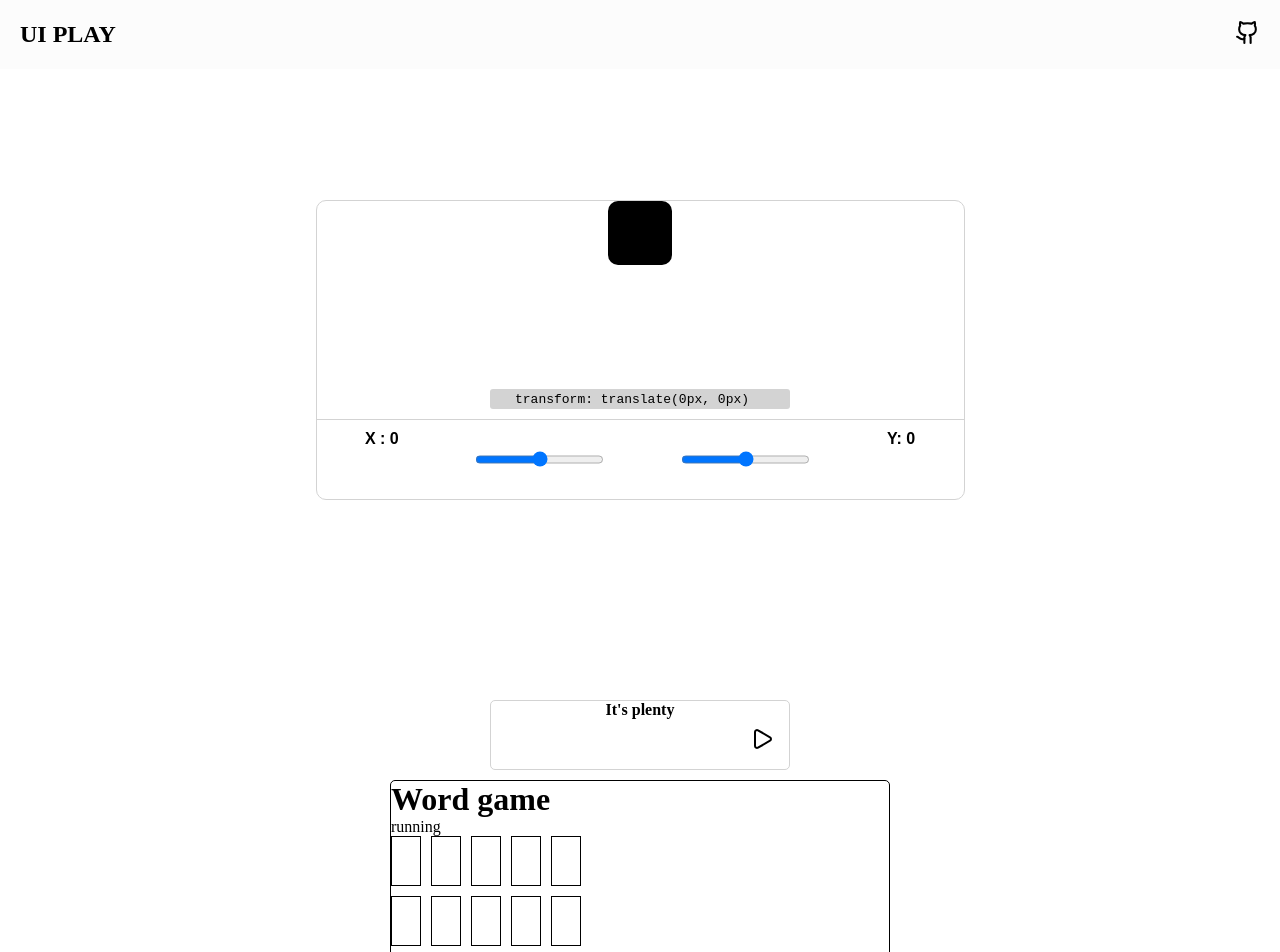
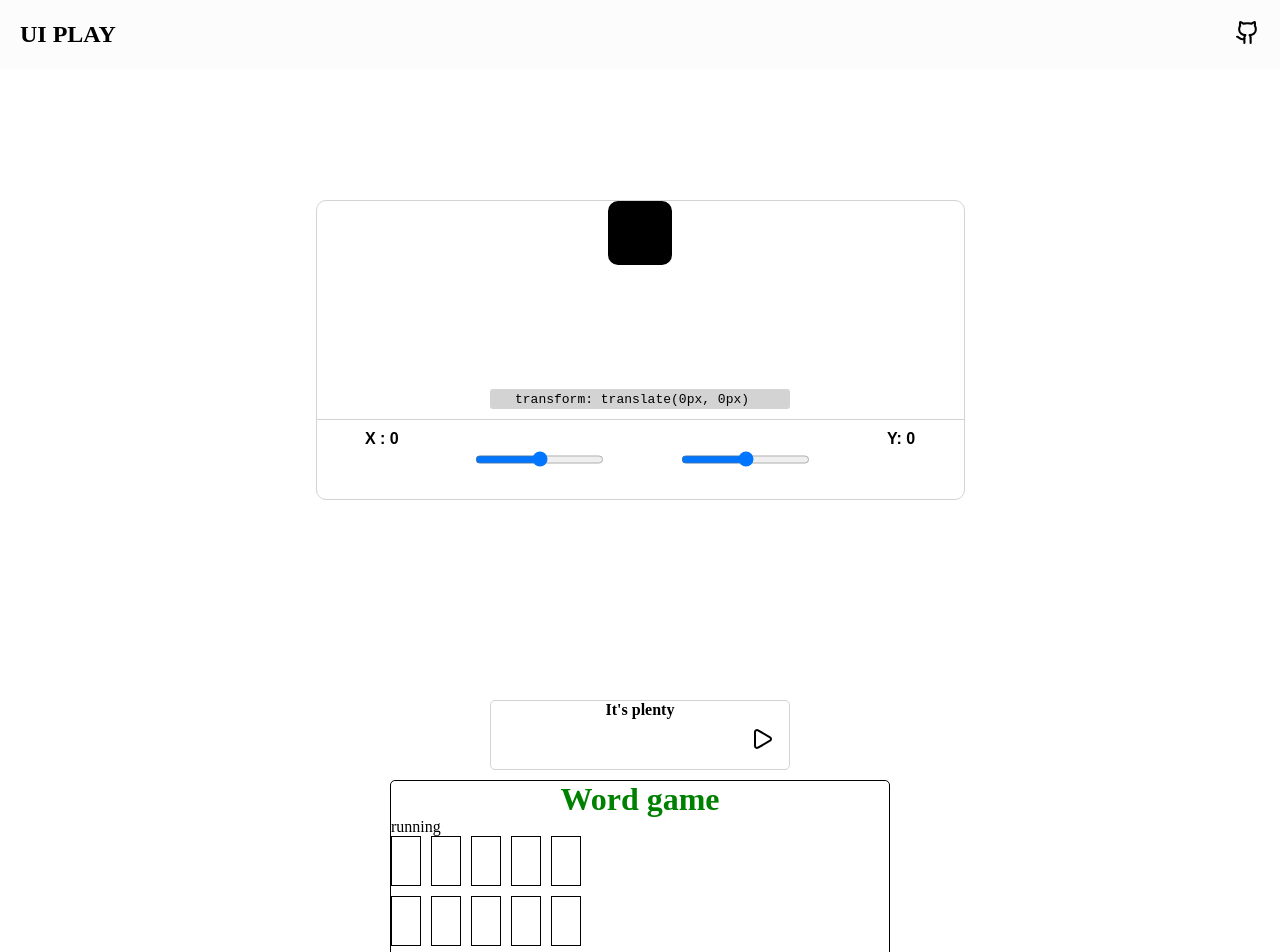
Before and after one commit to Genesispro-maker/ui-playground, a React (Vite) app in the folder ui/: page / in a window 1280 px wide. Shown: the top 952 px of the page. Built offline with nearby package versions, Linux system fonts and the light colour scheme; a web font is replaced by a local one.

Commit message:
Update header.tsx

```diff
--- a/ui/src/components/wordle-game/header.tsx
+++ b/ui/src/components/wordle-game/header.tsx
@@ -1,7 +1,9 @@
+import styles from "./wordle.module.css"
+
 export function Header(){
     return(
         <>
-          <header>
+          <header className={styles.header}>
              <h1>Word game</h1>
           </header>
         </>
```
